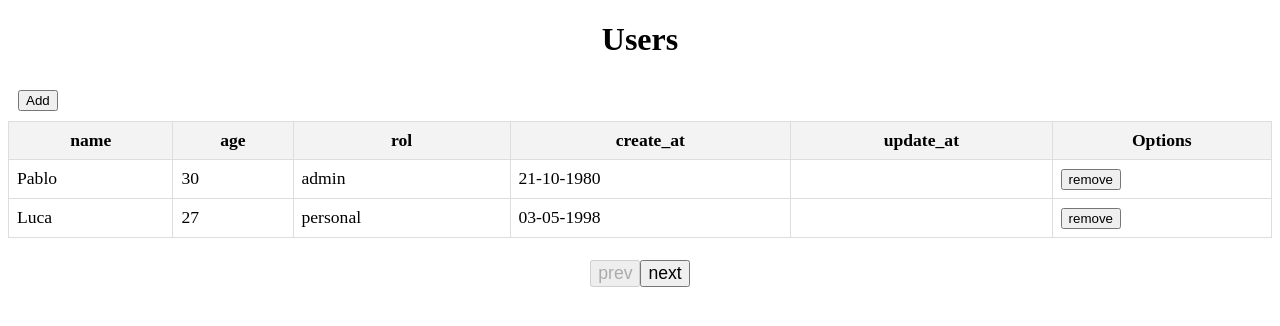
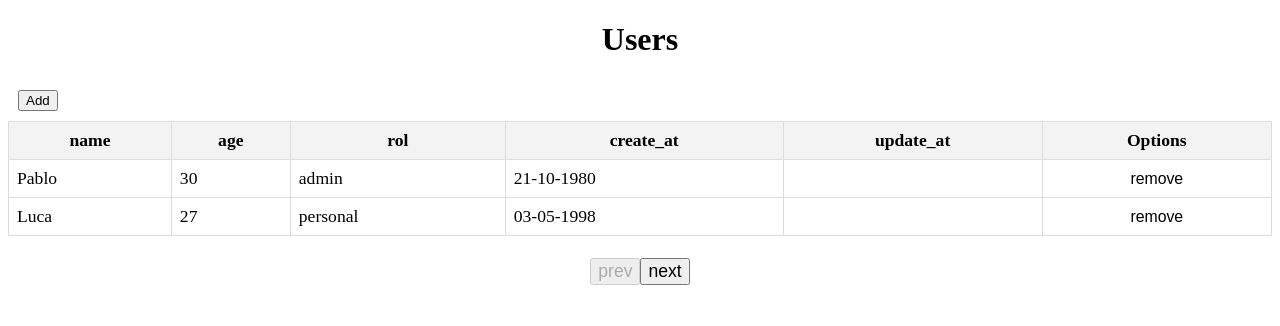
Before and after one commit to AlfonsoG-dev/TableState, a React (Vite) app: page / in a window 1280 px wide. Shown: the top 326 px of the page. Built offline with nearby package versions, Linux system fonts and the light colour scheme.

Commit message:
style: add table options style

```diff
--- a/src/Page/Components/TableComponent.tsx
+++ b/src/Page/Components/TableComponent.tsx
@@ -35,7 +35,7 @@ export default function TableComponent<T extends Object>({elements, ignore}: Pro
                         <td key={i}>{element[k]}</td>
                     ))
                 }
-                <td>
+                <td className='tb-option'>
                     <button>remove</button>
                 </td>
             </tr>
--- a/src/Styles/table.css
+++ b/src/Styles/table.css
@@ -17,4 +17,15 @@ table {
         padding: 8px;
         border: 1px solid #ddd;
     }
+    .tb-option {
+        text-align: center;
+        button {
+            font-size: 0.9em;
+            border: none;
+            background-color: white;
+        }
+        button:hover {
+            color: red;
+        }
+    }
 }
```
